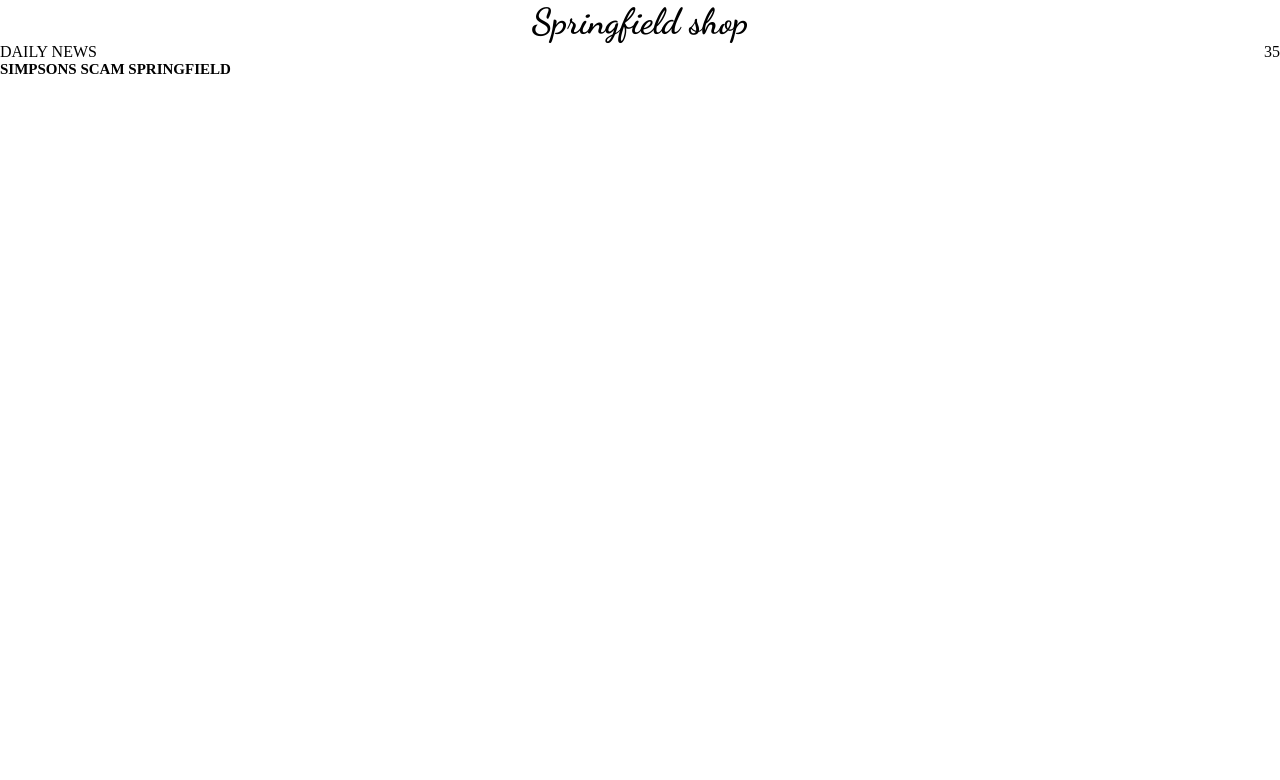
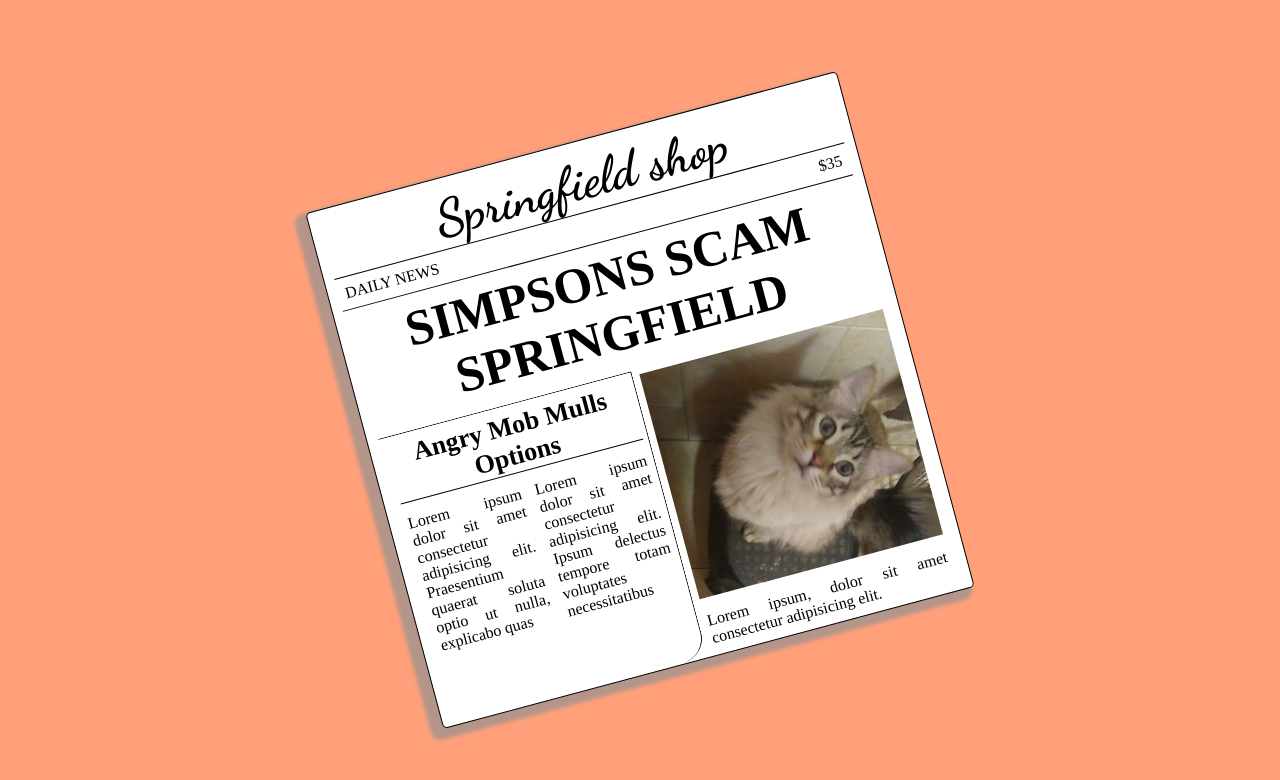
Before and after one commit to Zamorita-dev/periodico, a plain HTML site: page index.html in a window 1280 px wide. Drawn offline with Linux system fonts and the light colour scheme.

Commit message:
se continua estilizando el html

```diff
--- a/index.html
+++ b/index.html
@@ -7,7 +7,8 @@
     <title>Periodico Springfield</title>
     <link rel="stylesheet" href="./styles.css">
     <link rel="preconnect" href="https://fonts.gstatic.com">
-    <link href="https://fonts.googleapis.com/css2?family=Dancing+Script:wght@700&display=swap" rel="stylesheet">
+    <link rel="preconnect" href="https://fonts.gstatic.com">
+    <link href="https://fonts.googleapis.com/css2?family=Dancing+Script:wght@500;700&display=swap" rel="stylesheet">
 </head>
 <body>
     <main class="newsletter">
@@ -16,20 +17,27 @@
         </section>
         <section class="info">
             <p>DAILY NEWS</p>
-            <p>35</p>
+            <p>$35</p>
         </section>
         <section class="title">
             <h2>
-                SIMPSONS SCAM SPRINGFIELD
+                <span>SIMPSONS SCAM</span>
+                <span>SPRINGFIELD</span>
             </h2>
         </section>
         <section class="content">
             <article class="left-side">
-                <h3></h3>
+                <h3>Angry Mob
+                    Mulls  Options
+                </h3>
+                <div class="left-side--content">
+                    <p>Lorem ipsum dolor sit amet consectetur adipisicing elit. Praesentium quaerat soluta optio ut nulla, explicabo quas</p>
+                    <p>Lorem ipsum dolor sit amet consectetur adipisicing elit. Ipsum delectus tempore totam voluptates necessitatibus</p>
+                </div>
             </article>
             <article class="right-side">
-                <img src="" alt="">
-                <p></p>
+                <img src="./img/cat.jpeg" alt="imagen">
+                <p>Lorem ipsum, dolor sit amet consectetur adipisicing elit.</p>
             </article>
         </section>
     </main>
--- a/styles.css
+++ b/styles.css
@@ -1,4 +1,5 @@
 root {
+  --border: #050404;
 }
 * {
   margin: 0;
@@ -8,16 +9,88 @@ root {
 html {
   font-size: 62.5%;
 }
+body {
+  display: flex;
+  justify-content: center;
+  align-items: center;
+  width: 100%;
+  height: 100vh;
+  background-color: #ffa07a;
+}
+.newsletter {
+  width: 50%;
+  min-width: 500px;
+  max-width: 550px;
+  height: auto;
+  padding: 10px 10px 0 10px;
+  border: 1px solid;
+  background-color: white;
+  border-color: var(--border);
+  border-radius: 5px;
+  transform: rotate(-15deg);
+  -webkit-box-shadow: -8px 5px 4px 5px rgba(145, 145, 145, 0.68);
+  box-shadow: -8px 5px 4px 5px rgba(145, 145, 145, 0.68);
+}
 .name {
   display: flex;
   justify-content: center;
 }
 .name h1 {
-  font-size: 3.6rem;
+  font-size: 5rem;
+  font-weight: 700;
+  line-height: 6rem;
   font-family: "Dancing Script", cursive;
 }
 .info {
   display: flex;
   justify-content: space-between;
   font-size: 1.6rem;
+  border-top: 1px solid;
+  border-color: var(--border);
+  border-bottom: 1px solid;
 }
+.title h2 {
+  padding: 5px;
+  font-size: 5rem;
+  text-align: center;
+}
+.content {
+  display: flex;
+  margin-top: 5px;
+  width: 100%;
+}
+.content article {
+  margin: 1px;
+}
+.content .left-side {
+  width: 50%;
+  border-top: 1px solid;
+  border-right: 1px solid;
+  border-color: var(--border);
+  border-radius: 0 0 25px 0;
+}
+.left-side h3 {
+  font-size: 2.6rem;
+  text-align: center;
+  padding: 1px;
+  margin: 5px;
+  border-bottom: 1px solid;
+  border-color: var(--border);
+}
+.left-side--content {
+  display: flex;
+}
+p {
+  font-size: 1.6rem;
+  padding: 2px;
+  margin: 5px;
+  text-align: justify;
+}
+.content .right-side {
+  width: 50%;
+}
+.right-side img {
+  width: 100%;
+  height: auto;
+  padding: 5px;
+}
```
Also changed, not shown: img/cat.jpeg (added).
